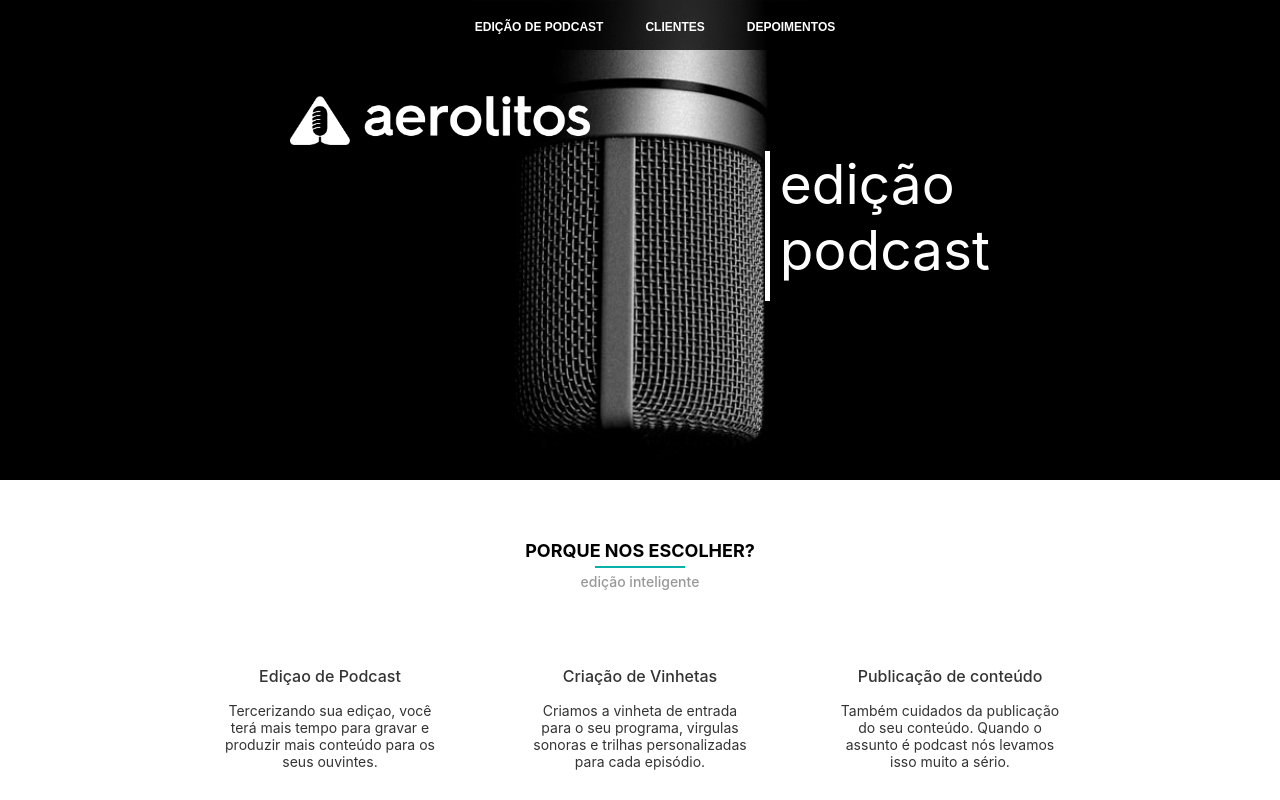
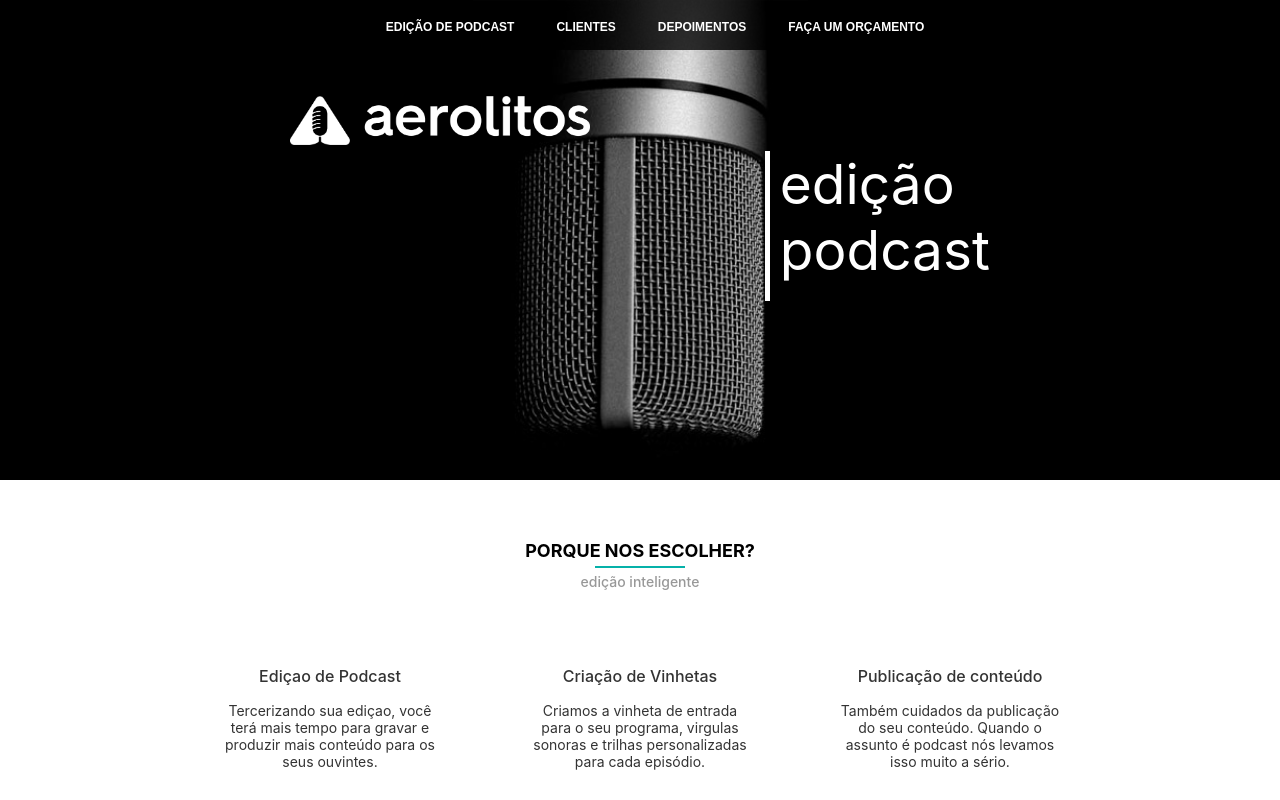
Before and after one commit to femontanha/aerolitos, a React (Create React App) app: page / in a window 1280 px wide. Shown: the top 800 px of the page. Built offline with nearby package versions, Linux system fonts and the light colour scheme.

Commit message:
Add Contact in menu

```diff
--- a/src/components/App/App.js
+++ b/src/components/App/App.js
@@ -15,6 +15,7 @@ class App extends PureComponent {
     this.companyRef = React.createRef();
     this.clientsRef = React.createRef();
     this.testimonialsRef = React.createRef();
+    this.contactRef = React.createRef();
   }
 
   handleNavClick = (id) => {
@@ -27,6 +28,9 @@ class App extends PureComponent {
         break;
       case this.testimonialsRef.current.props.id:
         this.scrollToView(this.testimonialsRef.current.articleRef.current);
+        break;
+      case this.contactRef.current.props.id:
+        this.scrollToView(this.contactRef.current.articleRef.current);
         break;
       default:
         // default;
--- a/src/components/Footer/Footer.js
+++ b/src/components/Footer/Footer.js
@@ -8,7 +8,7 @@ export default () => (
     <footer className="footer">
         <div className="footer-grid">
             Feito com
-            <span class="footer-love"><FontAwesomeIcon icon={ faHeart } /></span>
+            <span className="footer-love"><FontAwesomeIcon icon={ faHeart } /></span>
             por -
             <a href="https://github.com/femontanha" className="footer-author">femontanha</a>
             <a href="https://twitter.com/leobruski" className="footer-social">
--- a/src/components/HeaderNav/menuData.js
+++ b/src/components/HeaderNav/menuData.js
@@ -11,8 +11,8 @@ export default [
         id: 'testimonials',
         name: 'Depoimentos',
     },
-    // {
-    //     id: 'contact',
-    //     name: 'Faça um orçamento',
-    // },
+    {
+        id: 'contact',
+        name: 'Faça um orçamento',
+    },
 ];
```
